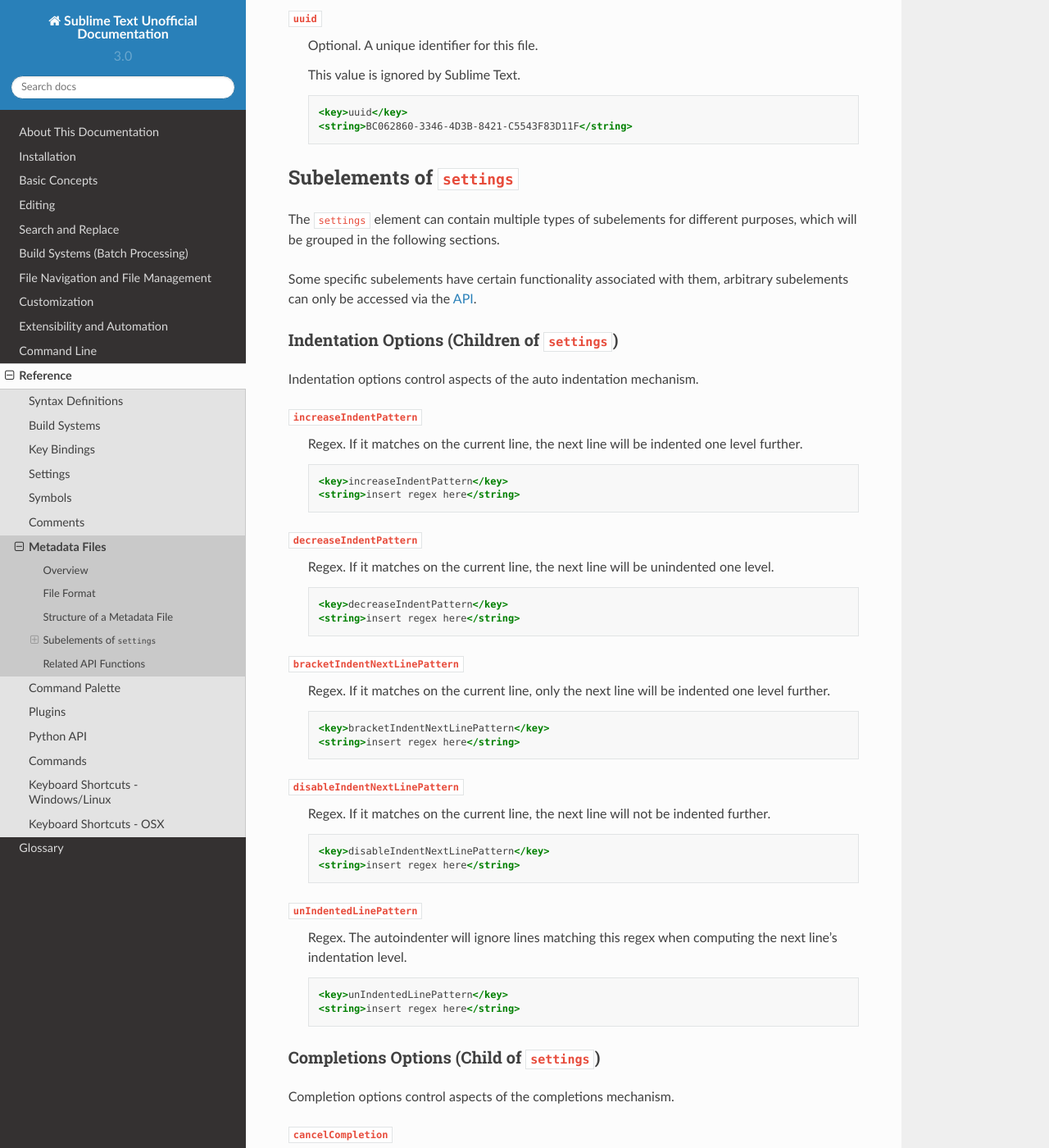
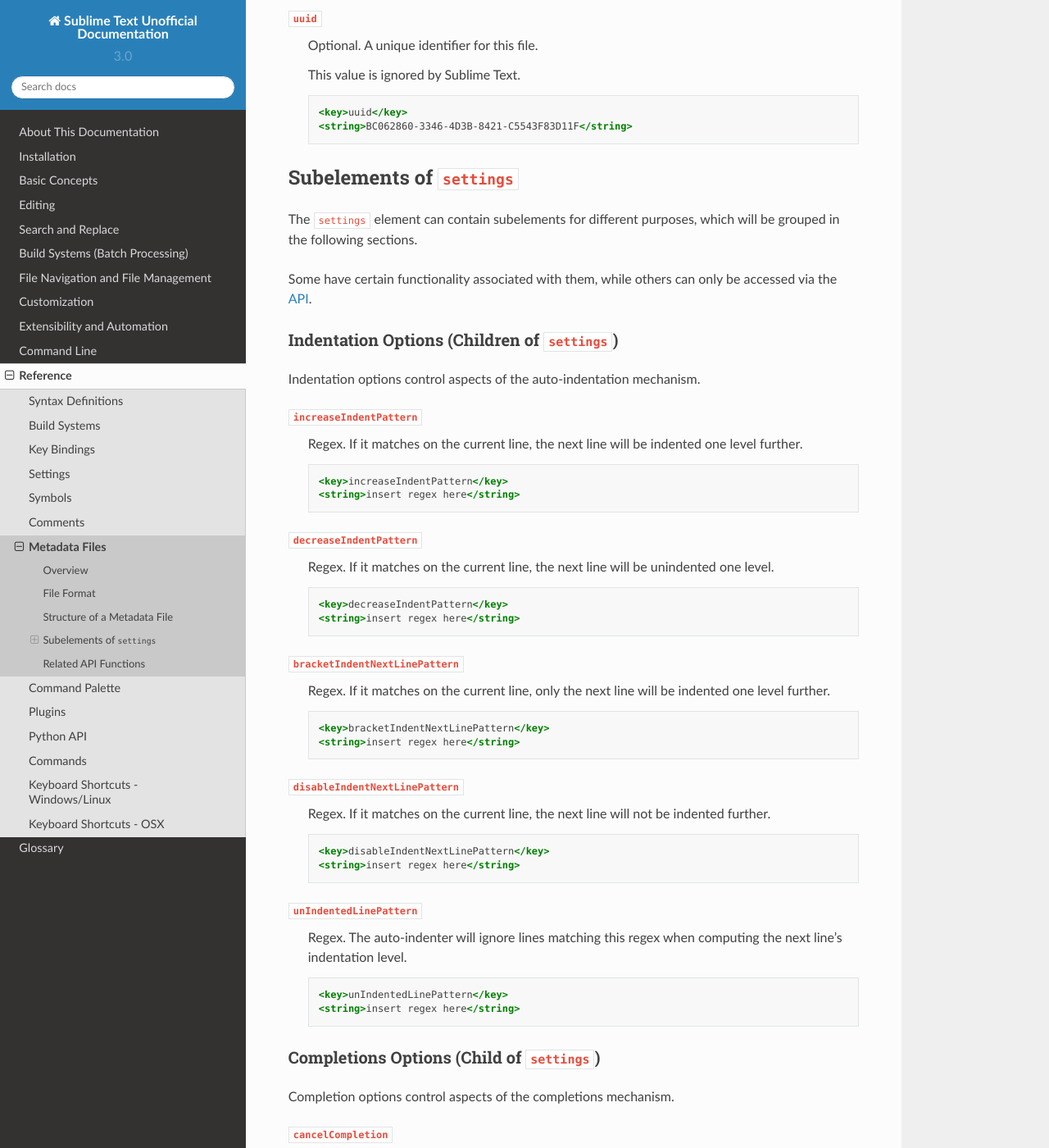
Before and after one commit to guillermooo/sublime-undocs, a Sphinx documentation site: the page built from source/reference/metadata.rst, in a window 1280 px wide and 1400 px high, scrolled down 2438 px. Shown: the whole window at 82% size. Built offline with Sphinx 7.4.7 and the Read the Docs theme 2.0.0, drawn with Linux system fonts in a browser that asks for light colours; some of the changed text lies outside the part shown.

Commit message:
Address feedback from 7bf1ec38 (#102)

```diff
--- a/source/reference/metadata.rst
+++ b/source/reference/metadata.rst
@@ -33,7 +34,7 @@
 File Format
 ===========
 
-Metadata files have the :file:`.tmPreferences` extension and use the
+Metadata files have the ``.tmPreferences`` extension and use the
 Property List format. The file name can be arbitrary.
 
 Metadata files are inherited from TextMate.
@@ -161,19 +162,17 @@
 ===========================
 
 The ``settings`` element can contain
-multiple types of subelements for different purposes,
+subelements for different purposes,
 which will be grouped in the following sections.
 
-Some specific subelements have certain functionality
-associated with them,
-arbitrary subelements can
-only be accessed via the :ref:`API <md-api>`.
+Some have certain functionality associated with them,
+while others can only be accessed via the :ref:`API <md-api>`.
 
 
 Indentation Options (Children of ``settings``)
 ----------------------------------------------
 
-Indentation options control aspects of  the auto indentation mechanism.
+Indentation options control aspects of the auto-indentation mechanism.
 
 ``increaseIndentPattern``
    Regex.
@@ -217,7 +216,7 @@
 
 ``unIndentedLinePattern``
    Regex.
-   The autoindenter will ignore
+   The auto-indenter will ignore
    lines matching this regex
    when computing the next line's indentation level.
 
@@ -256,10 +255,8 @@
 Shell Variables (Child of ``settings``)
 ---------------------------------------
 
-Shell variables are,
-similarly to the ``settings`` subelements,
-used for different purposes
-but have the advantage of being available in snippets.
+Shell variables are used for different purposes
+and can be accessed from snippets.
 
 .. XXX: uncomment once reference exists
 
@@ -269,7 +266,7 @@
       Using shell variables in snippets.
 
 Note that shell variables are defined
-as dictionaries in an array
+as dictionaries in an array,
 and thus have a different format
 from ``settings`` subelements.
 
```
Also changed, not shown: other parts of source/reference/metadata.rst (+11 -10 lines), source/reference/comments.rst (+7 -7 lines), source/reference/symbols.rst (+5 -7 lines).
